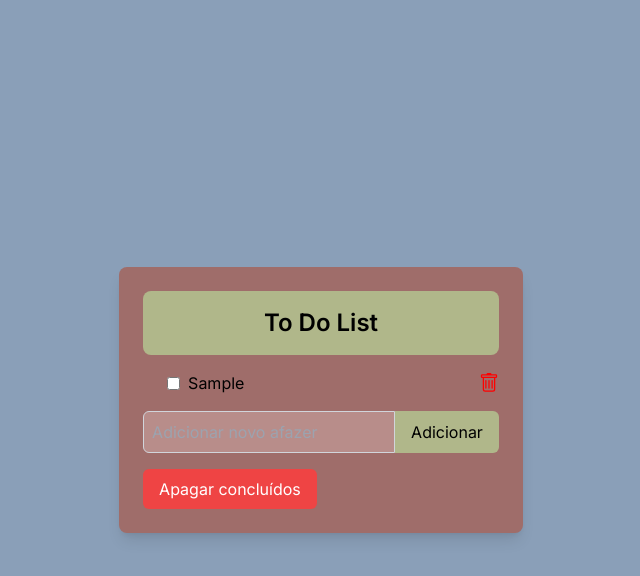
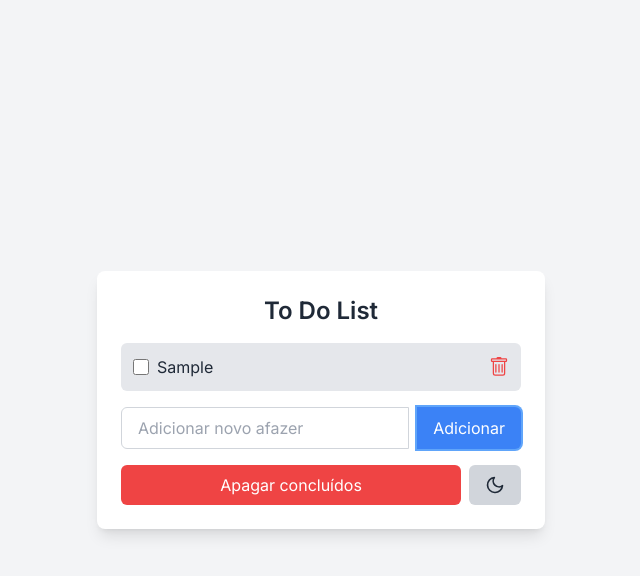
Before and after one commit to BrunoMateus28/to-do-list, a Next.js app: page / in a window 1280 px wide. Both pictures are taken after typing "Sample" into the empty fields and a click on the button "Adicionar". Shown: the top 576 px of the page, without its empty margins (319-959 px from the left). Built offline with nearby package versions, Linux system fonts and the light colour scheme.

Commit message:
Modo escuro
Deixei mais bonito e adicionei modo escuro

```diff
--- a/app/page.tsx
+++ b/app/page.tsx
@@ -3,12 +3,28 @@
 
 import React, { useState, useEffect, useRef } from 'react';
 import { BsTrash } from 'react-icons/bs';
+import { FiSun, FiMoon } from 'react-icons/fi';
 
 export default function Home() {
   const [todos, setTodos] = useState<{ id: number; text: string; completed: boolean }[]>([]);
   const [inputValue, setInputValue] = useState<string>('');
+  const [darkMode, setDarkMode] = useState<boolean>(false);
+  const inputRef = useRef<HTMLInputElement>(null);
 
-  const inputRef = useRef<HTMLInputElement>(null);
+  useEffect(() => {
+    const loadTheme = () => {
+      const savedTheme = localStorage.getItem('theme');
+      if (savedTheme) {
+        setDarkMode(savedTheme === 'dark');
+      }
+    };
+
+    loadTheme();
+  }, []);
+
+  useEffect(() => {
+    localStorage.setItem('theme', darkMode ? 'dark' : 'light');
+  }, [darkMode]);
 
   const loadTodos = () => {
     const savedTodos = localStorage.getItem('todos');
@@ -21,9 +37,14 @@ export default function Home() {
     loadTodos();
   }, []);
 
+  useEffect(() => {
+    localStorage.setItem('todos', JSON.stringify(todos));
+  }, [todos]);
+
   const handleAddTodo = () => {
     if (inputValue.trim() !== '') {
-      setTodos([...todos, { id: Date.now(), text: inputValue, completed: false }]);
+      const newTodo = { id: Date.now(), text: inputValue, completed: false };
+      setTodos([...todos, newTodo]);
       setInputValue('');
     }
   };
@@ -46,33 +67,33 @@ export default function Home() {
     }
   };
 
-  useEffect(() => {
-    localStorage.setItem('todos', JSON.stringify(todos));
-  }, [todos]);
+  const toggleDarkMode = () => {
+    setDarkMode(!darkMode);
+  };
 
   return (
-    <div className="flex justify-center items-center h-screen" style={{ backgroundColor: '#8A9FB8' }}>
-      <div className="bg-#9F6D6A rounded-lg shadow-lg p-6" style={{ backgroundColor: '#9F6D6A' }}>
-        <div className="bg-#B0B78A rounded-lg p-4 mb-4" style={{ backgroundColor: '#B0B78A' }}>
-          <h1 className="text-2xl font-semibold text-center text-black">To Do List</h1>
-        </div>
-        <ul className="list-disc pl-6 mb-4">
+    <div className={`flex justify-center items-center h-screen ${darkMode ? 'bg-gray-900 text-white' : 'bg-gray-100 text-gray-800'}`}>
+      <div className={`bg-${darkMode ? 'black' : 'white'} rounded-lg shadow-lg p-6 w-full max-w-md`} style={{ backgroundColor: darkMode ? '#282828' : '' }}>
+        <h1 className={`text-2xl font-semibold text-center mb-4 ${darkMode ? 'text-white' : 'text-gray-800'}`}>To Do List</h1>
+        <ul className="space-y-2">
           {todos.map(todo => (
-            <li key={todo.id} className="text-black flex items-center mb-2">
-              <input
-                type="checkbox"
-                checked={todo.completed}
-                onChange={() => handleToggleTodo(todo.id)}
-                className="mr-2"
-              />
-              <span className={todo.completed ? 'line-through' : ''}>{todo.text}</span>
-              <button onClick={() => handleDeleteTodo(todo.id)} className="ml-auto">
-                <BsTrash size={20} color="red" />
+            <li key={todo.id} className={`flex items-center justify-between p-3 rounded-md ${darkMode ? 'bg-gray-800' : 'bg-gray-200'}`}>
+              <label className="flex items-center space-x-2 cursor-pointer">
+                <input
+                  type="checkbox"
+                  checked={todo.completed}
+                  onChange={() => handleToggleTodo(todo.id)}
+                  className={`h-4 w-4 rounded border-gray-300 focus:ring-1 ${darkMode ? 'text-green-500' : 'text-blue-500'}`}
+                />
+                <span className={todo.completed ? 'line-through text-gray-400' : ''}>{todo.text}</span>
+              </label>
+              <button onClick={() => handleDeleteTodo(todo.id)} className="text-red-500 hover:text-red-700">
+                <BsTrash size={20} />
               </button>
             </li>
           ))}
         </ul>
-        <div className="flex mb-4">
+        <div className="flex space-x-2">
           <input
             ref={inputRef}
             type="text"
@@ -80,16 +101,14 @@ export default function Home() {
             onChange={(e) => setInputValue(e.target.value)}
             onKeyPress={handleKeyPress}
             placeholder="Adicionar novo afazer"
-            className="p-2 border border-gray-300 rounded-l-md text-white"
-            style={{ backgroundColor: '#B88D8A'}}
+            className={`mt-4 flex-1 py-2 px-4 rounded-l-md border border-gray-300 focus:outline-none focus:ring-blue-400 focus:border-blue-400 ${darkMode ? 'bg-gray-800 text-white' : 'bg-white text-gray-800'}`}
           />
-          <button onClick={handleAddTodo} className="px-4 py-2 bg-#B6B88A text-black rounded-r-md "style={{ backgroundColor: '#B0B78A' }}>
-            Adicionar
-          </button>
+          <button onClick={handleAddTodo} className={`mt-4 py-2 px-4 bg-blue-500 text-white rounded-r-md hover:bg-blue-600 focus:outline-none focus:ring-blue-400 focus:ring-2 ${darkMode ? 'hover:bg-blue-700' : 'hover:bg-blue-600'}`}>Adicionar</button>
         </div>
-        <button onClick={handleClearCompletedTodos} className="px-4 py-2 bg-red-500 text-white rounded-md">
-          Apagar concluídos
-        </button>
+        <div className="flex space-x-2">
+          <button onClick={handleClearCompletedTodos} className={`flex-1 mt-4 py-2 px-4 rounded-md hover:bg-red-600 focus:outline-none focus:ring-red-400 focus:ring-2 ${darkMode ? 'bg-red-500 text-white' : 'bg-red-500 text-white'}`}>Apagar concluídos</button>
+          <button onClick={toggleDarkMode} className={`mt-4 py-2 px-4 rounded-md ${darkMode ? 'bg-gray-500 text-white hover:bg-gray-600' : 'bg-gray-300 text-gray-800 hover:bg-gray-400'}`}>  {darkMode ? <FiSun size={20} /> : <FiMoon size={20} />}</button>
+        </div>
       </div>
     </div>
   );
```
